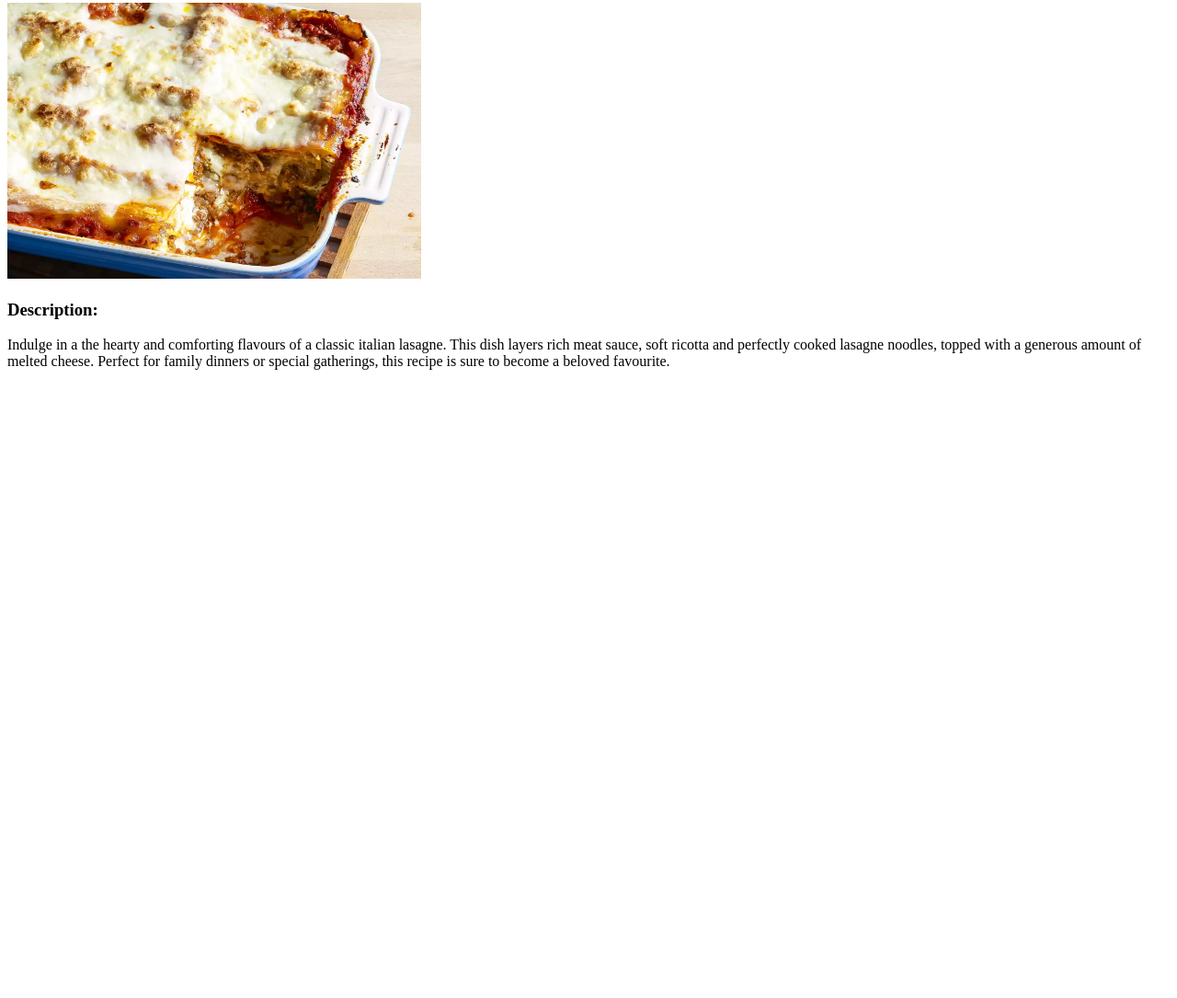
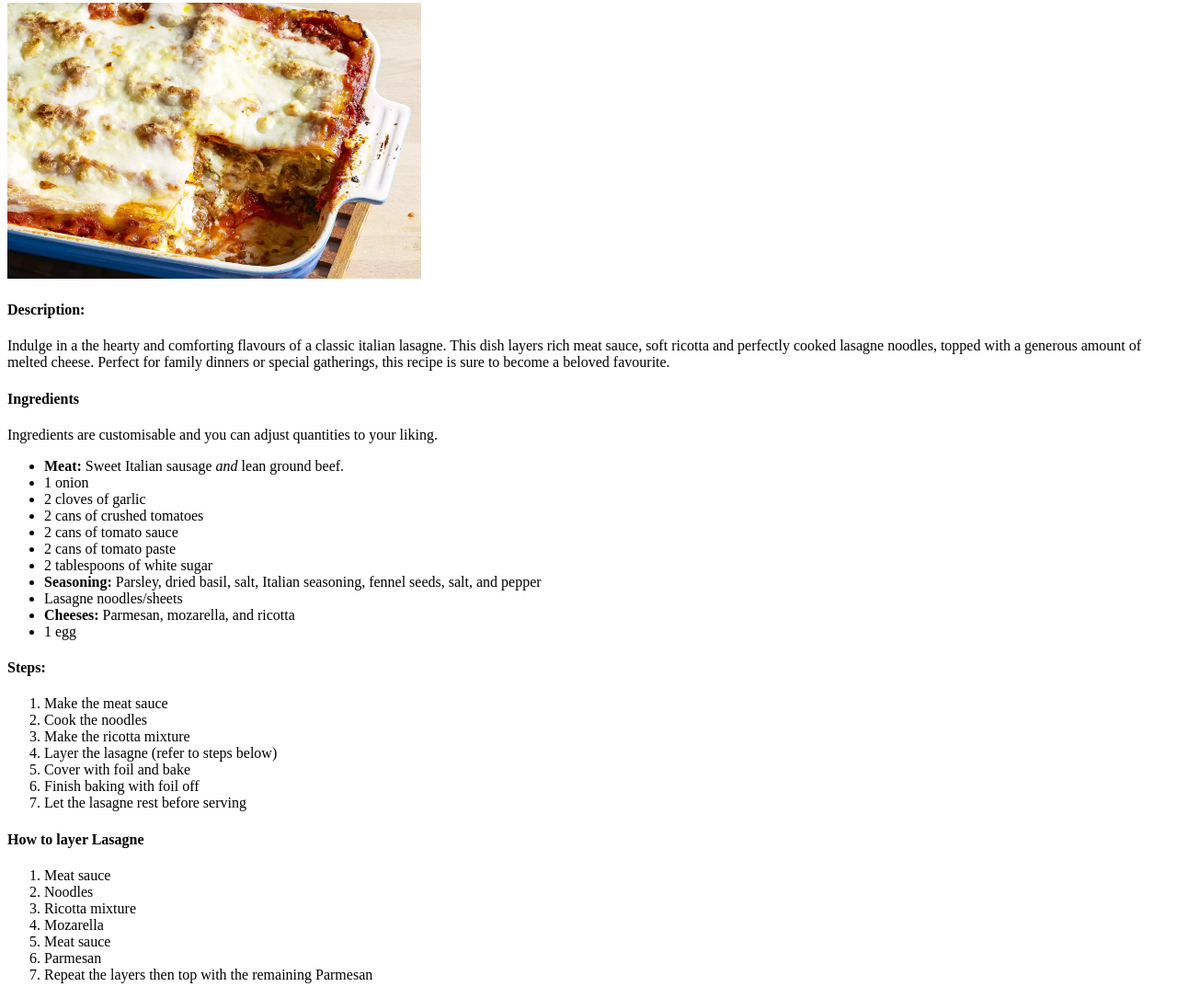
Before and after one commit to Sani-JMP/odin-recipes, a plain HTML site: page recipes/lasagne.html in a window 1280 px wide. Shown: the part 77-1162 px from the top of the page at 92% size. Before the commit the page ends 800 px from the top, so only its background shows below. Drawn offline with Linux system fonts and the light colour scheme.

Commit message:
Completed the lasagne page.
Added in an ingredients list, steps on how to make the dish
and steps on how to layer the lasagne.

```diff
--- a/recipes/lasagne.html
+++ b/recipes/lasagne.html
@@ -8,7 +8,42 @@
 <body>
     <h1>Lasagne</h1>
     <img src= "../Attachments/lasagne.webp" width="450" height="300">
-    <h3>Description:</h3>
+    <h4>Description:</h4>
     <p>Indulge in a the hearty and comforting flavours of a classic italian lasagne. This dish layers rich meat sauce, soft ricotta and perfectly cooked lasagne noodles, topped with a generous amount of melted cheese. Perfect for family dinners or special gatherings, this recipe is sure to become a beloved favourite.</p>
+    <h4>Ingredients</h4>
+    <p>Ingredients are customisable and you can adjust quantities to your liking.</p>
+    <ul>
+        <li><strong>Meat:</strong> Sweet Italian sausage <em>and</em> lean ground beef.</li>
+        <li>1 onion</li>
+        <li>2 cloves of garlic</li>
+        <li>2 cans of crushed tomatoes</li>
+        <li>2 cans of tomato sauce</li>
+        <li>2 cans of tomato paste</li>
+        <li>2 tablespoons of white sugar</li>
+        <li><strong>Seasoning:</strong> Parsley, dried basil, salt, Italian seasoning, fennel seeds, salt, and pepper</li>
+        <li>Lasagne noodles/sheets</li>
+        <li><strong>Cheeses:</strong> Parmesan, mozarella, and ricotta</li>
+        <li>1 egg</li>
+    </ul>
+    <h4>Steps:</h4>
+    <ol>
+        <li>Make the meat sauce</li>
+        <li>Cook the noodles</li>
+        <li>Make the ricotta mixture</li>
+        <li>Layer the lasagne (refer to steps below)</li>
+        <li>Cover with foil and bake</li>
+        <li>Finish baking with foil off</li>
+        <li>Let the lasagne rest before serving</li>
+    </ol>
+    <h4>How to layer Lasagne</h4>
+    <ol>
+        <li>Meat sauce</li>
+        <li>Noodles</li>
+        <li>Ricotta mixture</li>
+        <li>Mozarella</li>
+        <li>Meat sauce</li>
+        <li>Parmesan</li>
+        <li>Repeat the layers then top with the remaining Parmesan</li>
+    </ol>
 </body>
 </html>
```
